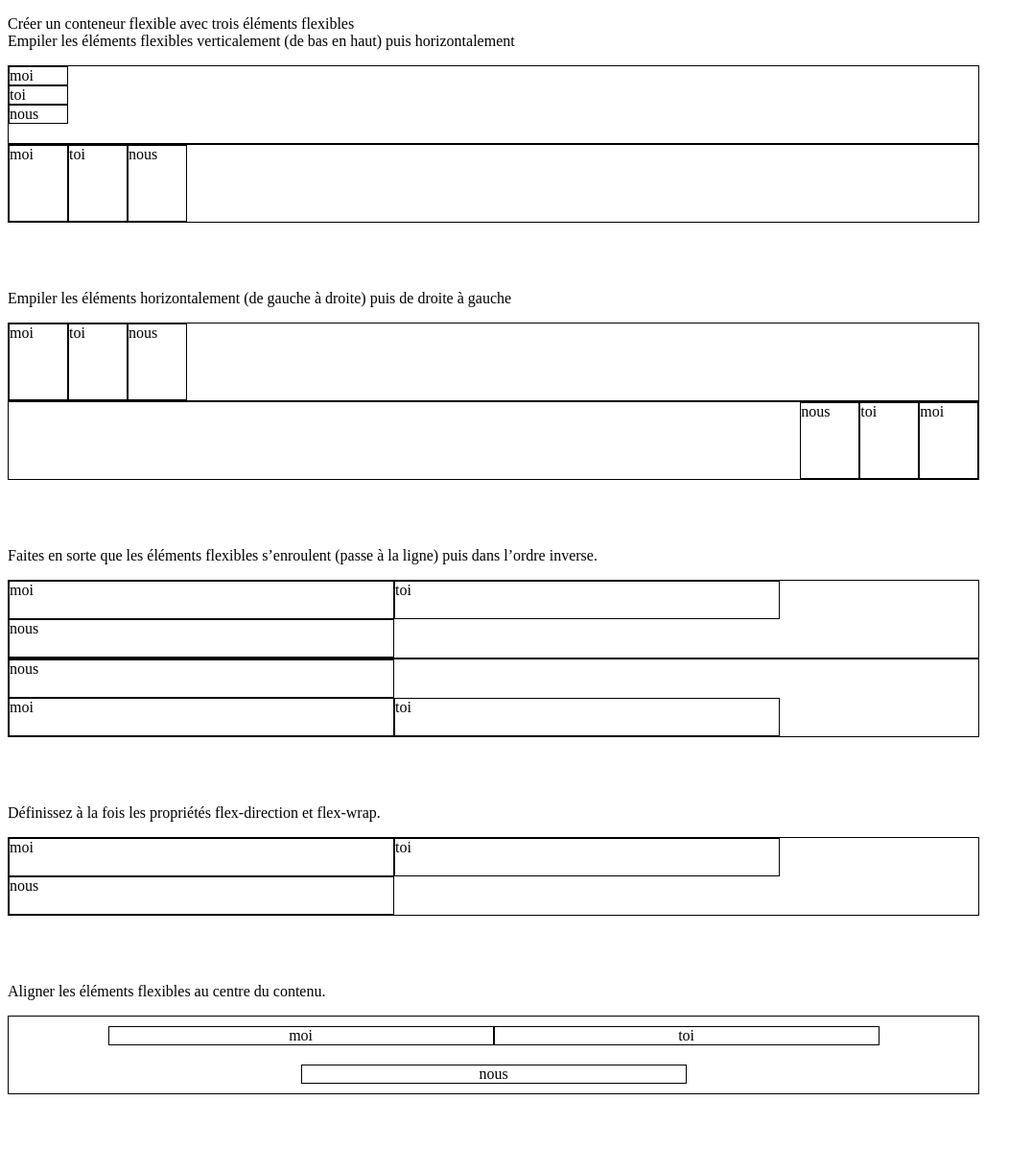
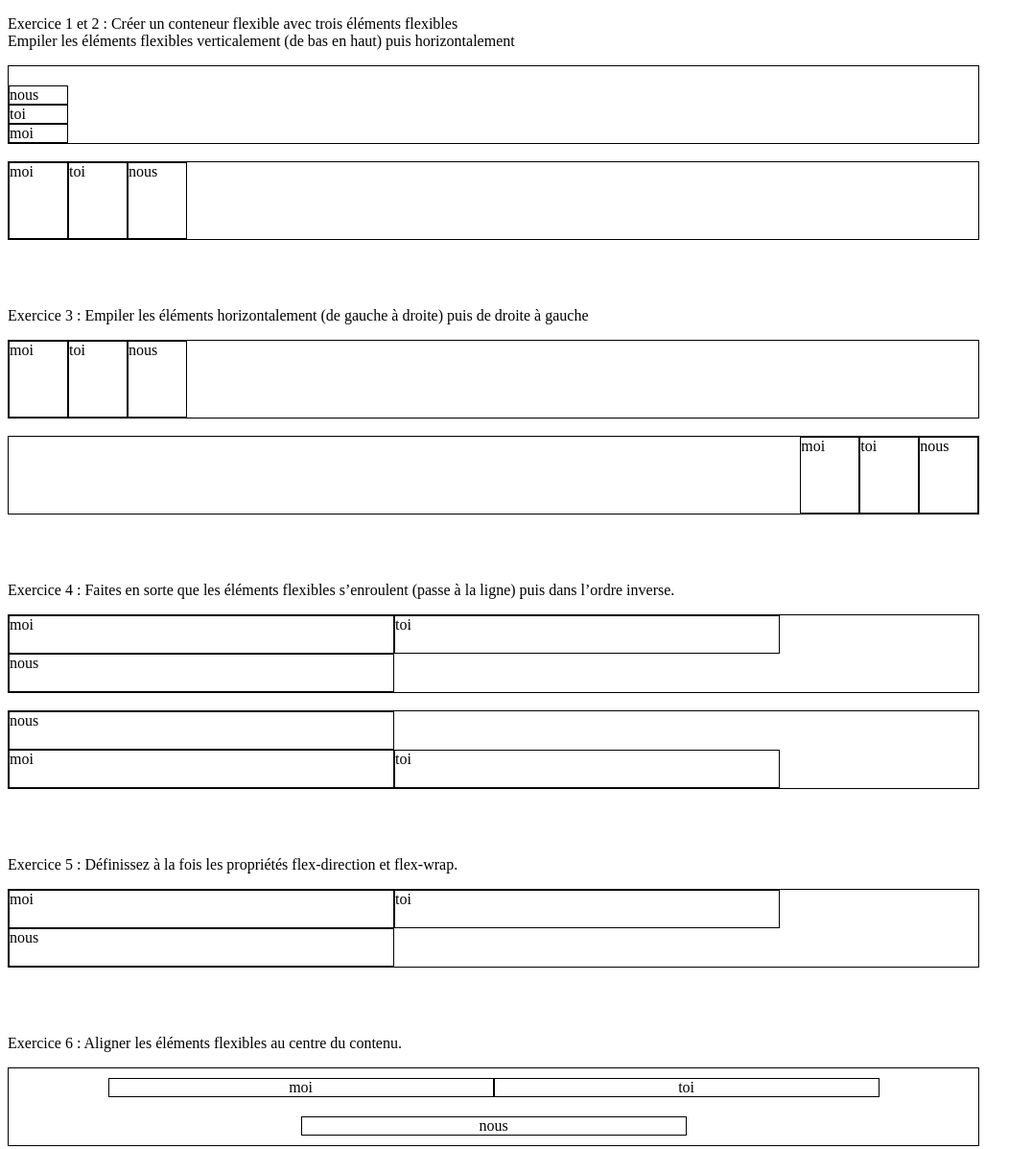
Before and after one commit to Saisai-31/Flexbox, a plain HTML site: page index.html in a window 1280 px wide. Shown: the whole page at 96% size, without its empty margins (0-1076 px from the left). Before the commit the page ends 1148 px from the top, so only its background shows below. Drawn offline with Linux system fonts and the light colour scheme.

Commit message:
exercice finalisé

```diff
--- a/index.html
+++ b/index.html
@@ -8,7 +8,7 @@
 </head>
 <body>
 <!-- exercice 1 et 2 -->
-    <p>Créer un conteneur flexible avec trois éléments flexibles <br>
+    <p>Exercice 1 et 2 : Créer un conteneur flexible avec trois éléments flexibles <br>
     Empiler les éléments flexibles verticalement (de bas en haut) puis horizontalement
         </p>
     <div id="ex1">
@@ -16,6 +16,7 @@
         <div class="enfant1">toi</div>
         <div class="enfant1">nous</div>
     </div>
+    <br>
     <div id="ex1b">
         <div class="enfant1b">moi</div>
         <div class="enfant1b">toi</div>
@@ -23,13 +24,14 @@
     </div>
 <br><br><br>
 <!-- exercice 3 -->
-    <p>Empiler les éléments horizontalement (de gauche à droite) puis de droite à gauche
+    <p>Exercice 3 : Empiler les éléments horizontalement (de gauche à droite) puis de droite à gauche
     </p>
     <div id="ex3">
         <div class="enfant3">moi</div>
         <div class="enfant3">toi</div>
         <div class="enfant3">nous</div>
     </div>
+    <br>
     <div id="ex3b">
         <div class="enfant3b">moi</div>
         <div class="enfant3b">toi</div>
@@ -38,13 +40,14 @@
     <br><br><br>
 
 <!-- exercice 4 -->
-    <p>Faites en sorte que les éléments flexibles s’enroulent (passe à la ligne) puis dans l’ordre inverse.
+    <p>Exercice 4 : Faites en sorte que les éléments flexibles s’enroulent (passe à la ligne) puis dans l’ordre inverse.
     </p>
     <div id="ex4">
         <div class="enfant4">moi</div>
         <div class="enfant4">toi</div>
         <div class="enfant4">nous</div>
     </div>
+    <br>
     <div id="ex4b">
         <div class="enfant4b">moi</div>
         <div class="enfant4b">toi</div>
@@ -53,7 +56,7 @@
     <br><br><br>
 
 <!-- exercice 5 -->
-    <p>Définissez à la fois les propriétés flex-direction et flex-wrap.
+    <p>Exercice 5 : Définissez à la fois les propriétés flex-direction et flex-wrap.
     </p>
 </p>
 <div id="ex5">
@@ -64,7 +67,7 @@
 <br><br><br>
 
 <!-- exercice 6 -->
-    <p>Aligner les éléments flexibles au centre du contenu.</p>
+    <p>Exercice 6 : Aligner les éléments flexibles au centre du contenu.</p>
     <div id="ex6">
         <div class="enfant6">moi</div>
         <div class="enfant6">toi</div>
--- a/style.css
+++ b/style.css
@@ -4,7 +4,7 @@
     height: 10vh;
     border: 1px solid black;
     display: flex;
-    flex-direction: column;
+    flex-direction: column-reverse;
     /* flex-direction: row; */
     /* justify-content: space-between; */
     /* align-items: stretch; */
@@ -35,7 +35,7 @@
     height: 10vh;
     border: 1px solid black;
     display: flex;
-    flex-direction: row;
+
 
 }
 .enfant3 {
@@ -48,7 +48,7 @@
     height: 10vh;
     border: 1px solid black;
     display: flex;
-    flex-direction: row-reverse;
+    justify-content: flex-end;
 }
 .enfant3b {
     border: 1px solid black;
@@ -105,8 +105,6 @@
     flex-flow: row wrap;
     justify-content: center;
     align-items: center;
-
-
 }
 .enfant6 {
     border: 1px solid black;
```
